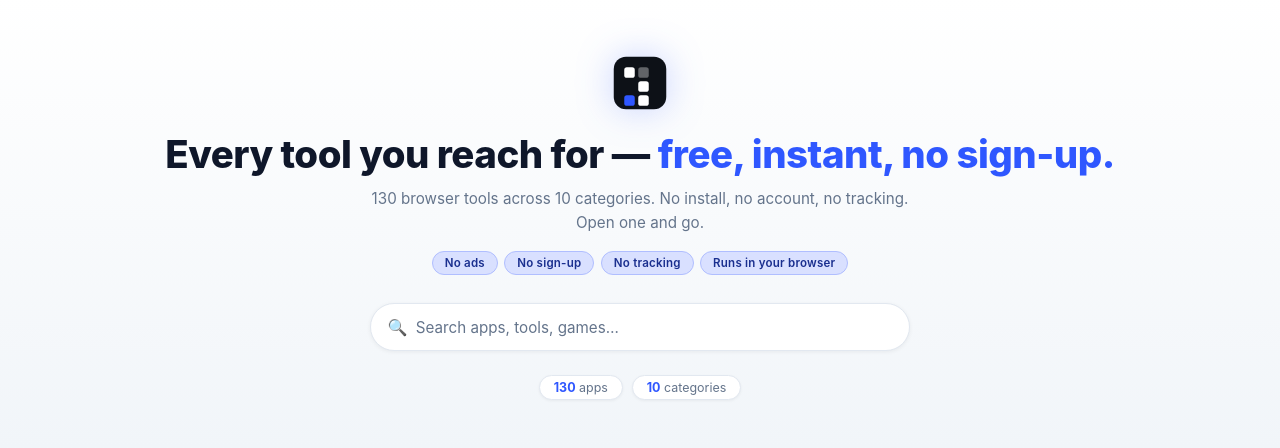
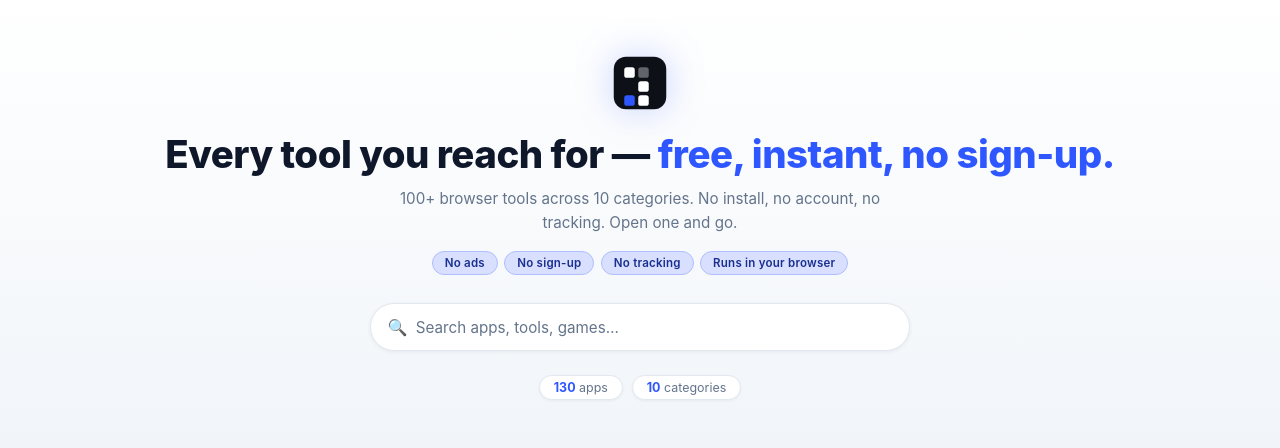
Before and after one commit to RealJorres/MyApps, a Flask app: page / in a window 1280 px wide. Shown: the part 55-503 px from the top of the page. Run offline with Flask 3, Linux system fonts and the light colour scheme; parts of the project's set-up code (start-up, migrations or seed data) failed here and were passed over; some libraries are stand-ins or nearby versions.

Commit message:
Update hero copy count to 100+

```diff
--- a/templates/index.html
+++ b/templates/index.html
@@ -1042,7 +1042,7 @@
       </svg>
       <h1>Every tool you reach for — <span>free, instant, no sign-up.</span></h1>
       <p>
-        130 browser tools across 10 categories. No install, no account, no tracking. Open one and go.
+        100+ browser tools across 10 categories. No install, no account, no tracking. Open one and go.
       </p>
       <div class="privacy-pills" aria-label="Privacy features">
         <span class="privacy-pill">No ads</span>
```
